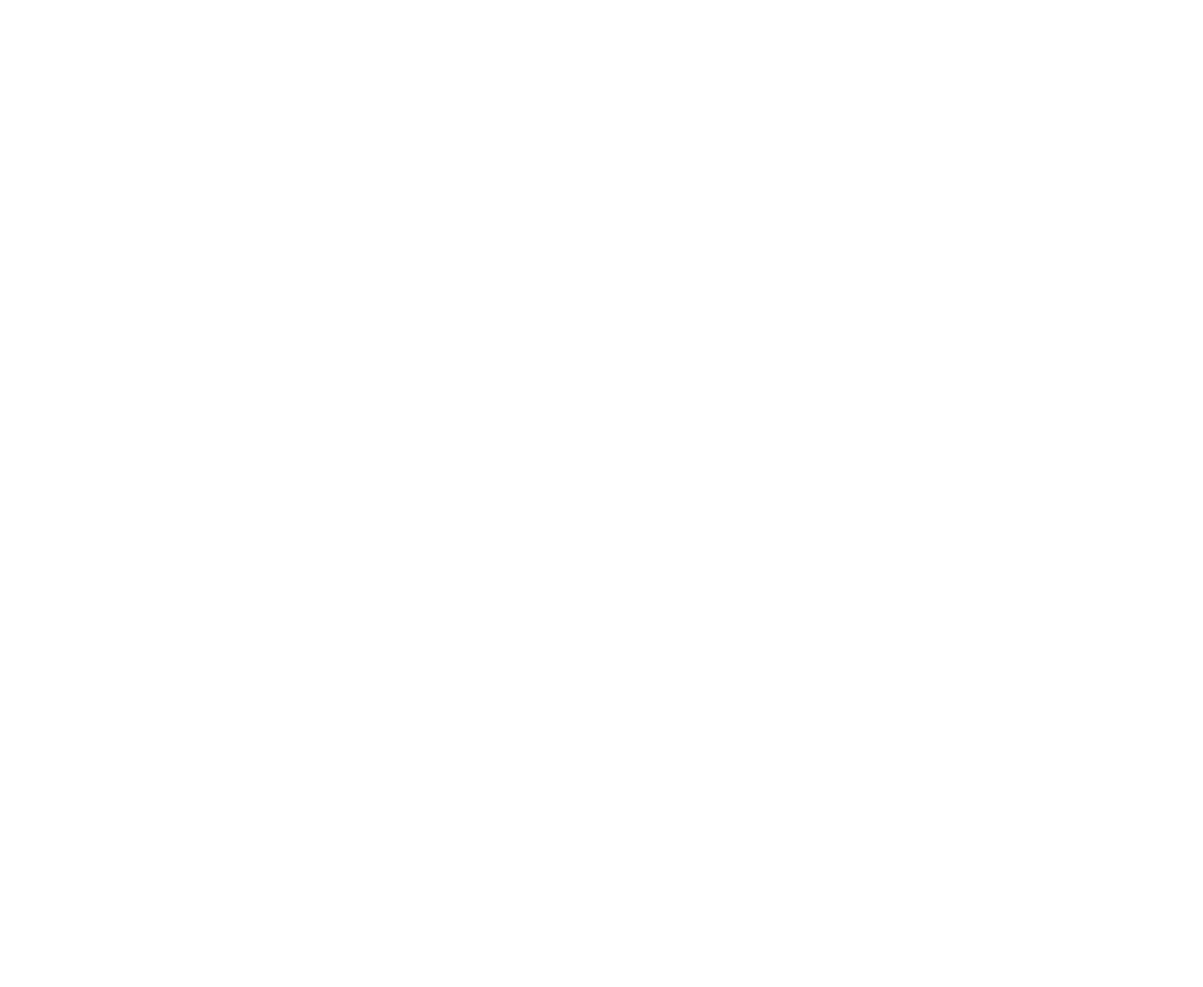
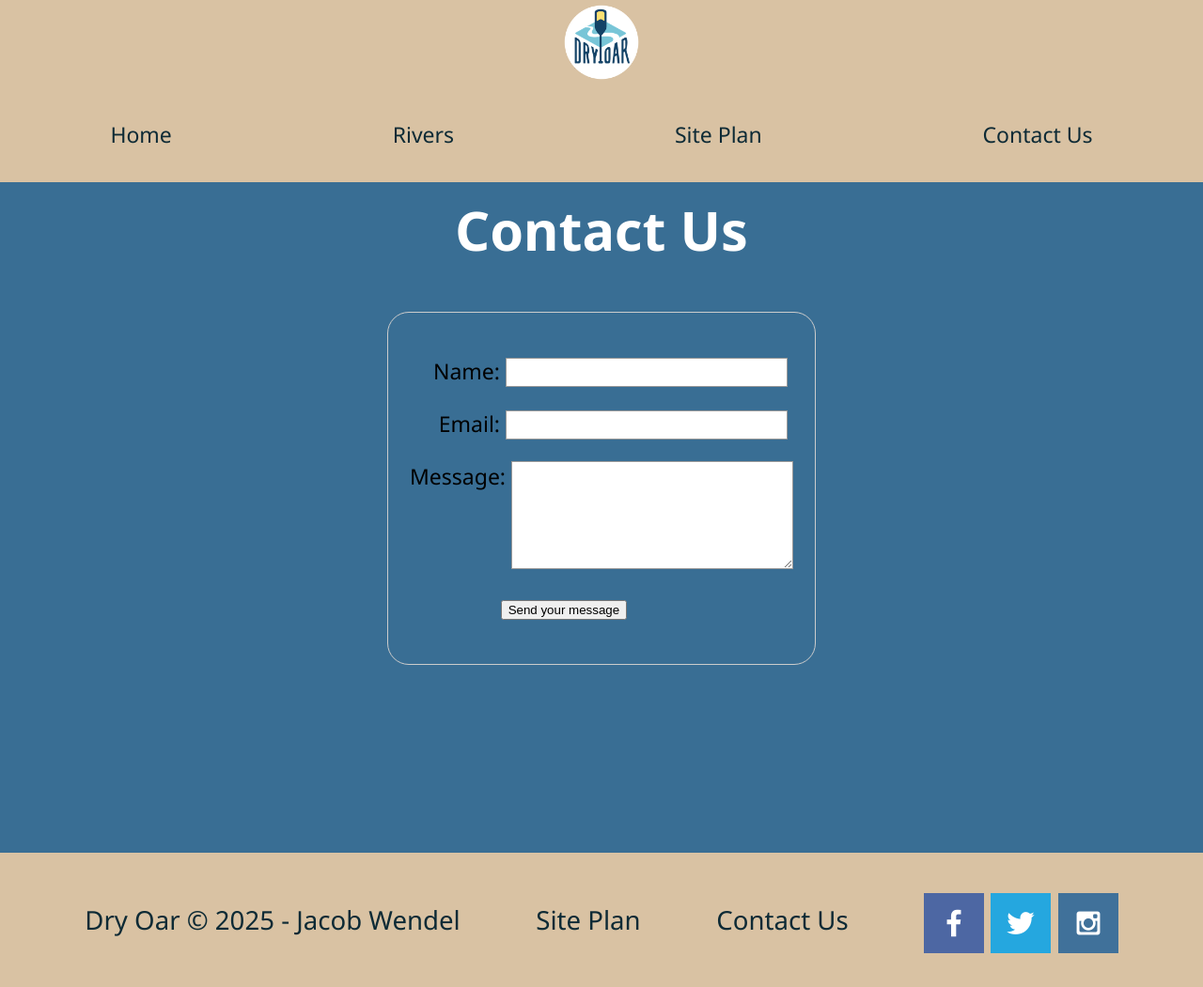
Before and after one commit to Wendelj0/Web-design, a plain HTML site: page webdesign/real1/contactus.html in a window 1280 px wide. Shown: the whole page at 94% size. Before the commit the page ends 800 px from the top, so only its background shows below. Drawn offline with Linux system fonts and the light colour scheme.

Commit message:
you rock

```diff
--- a/webdesign/real1/contactus.html
+++ b/webdesign/real1/contactus.html
@@ -0,0 +1,84 @@
+<!DOCTYPE html>
+<html lang="en">
+<head>
+    <meta charset="UTF-8">
+    <meta name="viewport" content="width=device-width, initial-scale=1.0">
+    <link rel="stylesheet" href="style.css">
+    <title> Whitewater Rafting Vacations | Dry Oar Boating | Home </title>
+    <style>
+        …
+      </style>
+</head>
+
+<body>
+    <div id="content">
+        <header>
+            <a id="logo_link" href="index.html">
+                <img class="logo" src="images/logo.png" alt="Dry Oar Logo">
+            </a>
+            <nav>
+                <a href="index.html">Home</a>
+                <a href="rivers.html">Rivers</a>
+                <a href="site-plan-rafting.html">Site Plan</a>
+                <a href="contactus.html">Contact Us</a>
+            </nav>
+        </header>
+            <section id="river-msg">
+                <h1 class="river-title">Contact Us</h1>
+                <div id="feedback"></div>
+                <form action="/my-handling-form-page" method="post">
+                    <p>
+                      <label for="name">Name:</label>
+                      <input type="text" id="name" name="user_name" />
+                    </p>
+                    <p>
+                      <label for="mail">Email:</label>
+                      <input type="email" id="mail" name="user_email" />
+                    </p>
+                    <p>
+                      <label for="msg">Message:</label>
+                      <textarea id="msg" name="user_message">
+
+                      </textarea>
+                    </p>
+                    <p class="button">
+                        <button type="submit">Send your message</button>
+                      </p>
+
+                  </form>
+        <footer>
+            <p>Dry Oar &copy; 2025 - Jacob Wendel</p>
+            <p><a href="site-plan-rafting.html">Site Plan</a></p>
+            <p><a href="contactus.html">Contact Us</a></p>
+            <div class="social">
+                <a href="https://facebook.com">
+                    <img src="images/facebook.png" alt="fb icon">
+                </a>
+                <a href="https://twitter.com">
+                    <img src="images/twitter.png" alt="twitter icon">
+                </a>
+                <a href="https://instagram.com">
+                    <img src="images/instagram.png" alt="instagram icon">
+                </a>
+        </div>
+        </footer>
+    </div>
+    <script>
+    // get the feedback div element so we can do something with it.
+    const feedbackElement = document.getElementById('feedback');
+    // get the form so we can read what was entered in it.
+    const formElement = document.forms[0];
+    // add a 'listener' to wait for a submission of our form. When that happens run the code below.
+    formElement.addEventListener('submit', function(e) {
+        // stop the form from doing the default action.
+        e.preventDefault();
+        // set the contents of our feedback element to a message letting the user know the form was submitted successfully. Notice that we pull the name that was entered in the form to personalize the message!
+        feedbackElement.innerHTML = 'Hello '+ formElement.user_name.value +'! Thank you for your message. We will get back with you as soon as possible!';
+        // make the feedback element visible.
+        feedbackElement.style.display = "block";
+        // add a class to move everything down so our message doesn't cover it.
+        document.body.classList.toggle('moveDown');
+    });
+</script>
+</body>
+</html>
--- a/webdesign/real1/style.css
+++ b/webdesign/real1/style.css
@@ -53,7 +53,8 @@ nav a {
 }
 
 body {
-    background-color: #396E94  ;
+    background-color: #396E94;
+    text-align: center;
 }
 
 header {
@@ -316,6 +317,76 @@ nav{
     white-space: nowrap;
     display: inline-block;
 }
+form {
+    display: inline-block;
+    /* Form outline */
+    padding: 1em;
+    border: 1px solid #ccc;
+    border-radius: 1em;
+  }
+
+  p + p {
+    margin-top: 1em;
+  }
+
+  label {
+    /* Uniform size & alignment */
+    display: inline-block;
+    min-width: 90px;
+    text-align: right;
+  }
+
+  input,
+  textarea {
+    /* To make sure that all text fields have the same font settings
+       By default, text areas have a monospace font */
+    font: 1em sans-serif;
+    /* Uniform text field size */
+    width: 300px;
+    box-sizing: border-box;
+    /* Match form field borders */
+    border: 1px solid #999;
+  }
+
+  input:focus,
+  textarea:focus {
+    /* Set the outline width and style */
+    outline-style: solid;
+    /* To give a little highlight on active elements */
+    outline-color: #000;
+  }
+
+  textarea {
+    /* Align multiline text fields with their labels */
+    vertical-align: top;
+    /* Provide space to type some text */
+    height: 5em;
+  }
+
+  .button {
+    /* Align buttons with the text fields */
+    padding-left: 90px; /* same size as the label elements */
+    text-align: left;
+  }
+
+  button {
+    /* This extra margin represent roughly the same space as the space
+       between the labels and their text fields */
+    margin-left: 0.5em;
+  }
+  .feedback {
+    background-color: antiquewhite;
+    position: absolute;
+    top: 0;
+    left: 0;
+    right: 0;
+    padding: .5em;
+    /* make this element invisible until we are ready for it */
+    display: none;
+}
+.moveDown {
+    margin-top: 3em;
+}
 
 @media screen and (max-width: 900px) {
     #hero, .home-grid {
```
Also changed, not shown: webdesign/real1/rivers.html (+1 -1 lines).
